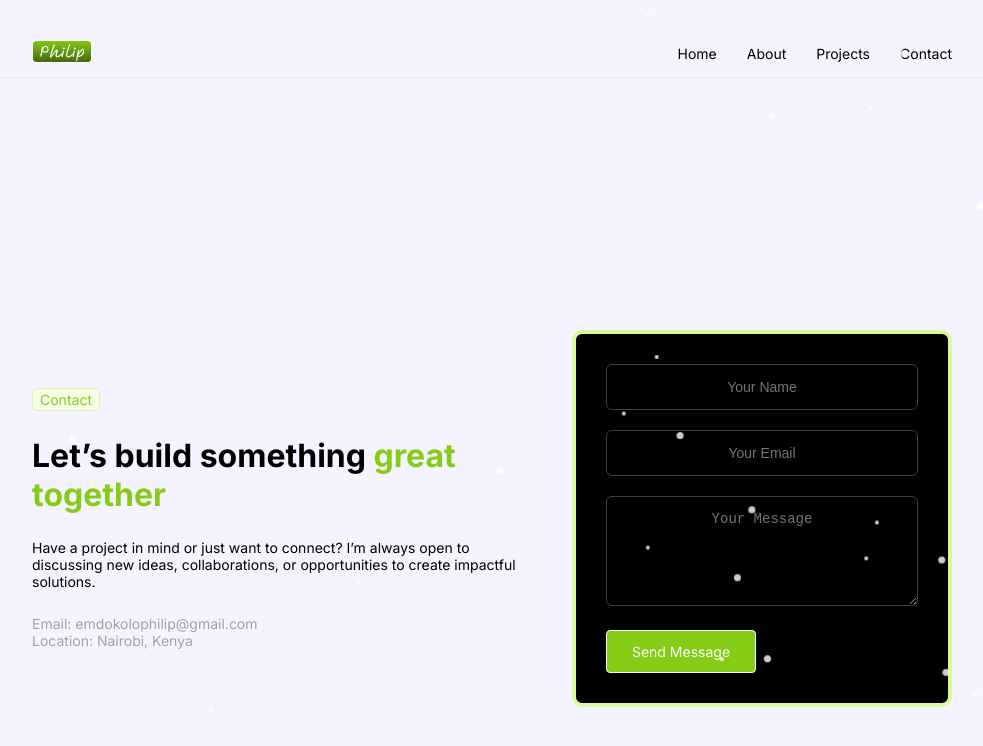
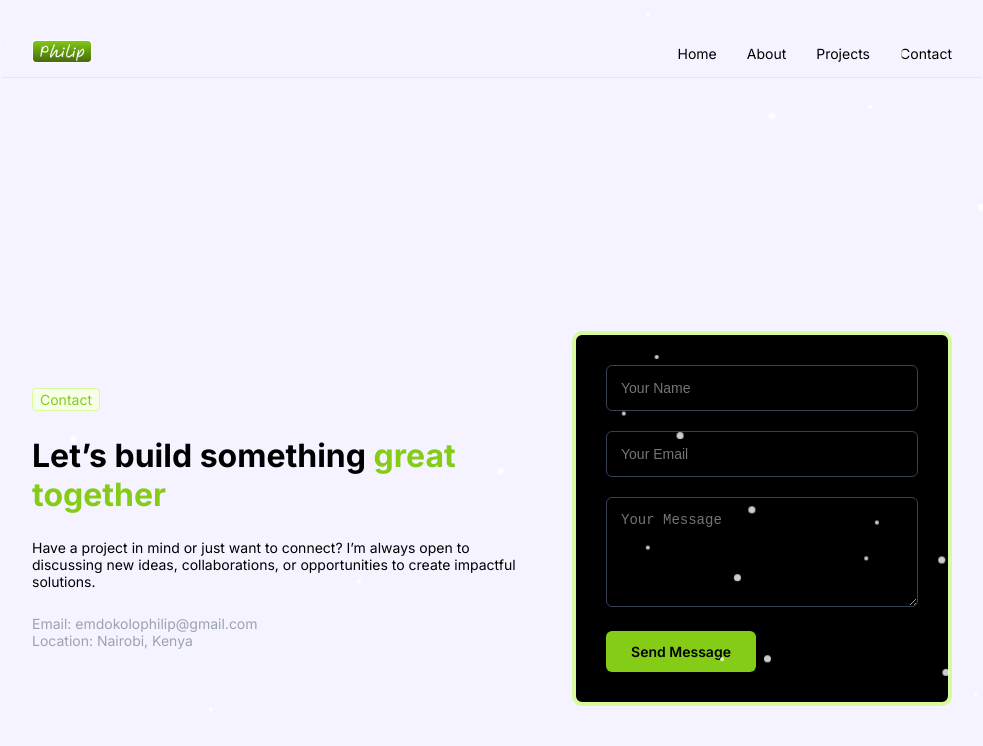
Before and after one commit to phillipmdicullar/portfolio, a React (Vite) app: page /contact in a window 1280 px wide. Shown: the top 746 px of the page, without its empty margins (148-1131 px from the left). Built offline with nearby package versions, Linux system fonts and the light colour scheme; a web font is replaced by a local one.

Commit message:
completed

```diff
--- a/src/Pages/Contact/Contact.css
+++ b/src/Pages/Contact/Contact.css
@@ -7,6 +7,7 @@
     font-family: Inter, sans-serif;
 }
 
+/* LEFT SIDE */
 .contact-left {
     display: flex;
     flex-direction: column;
@@ -34,7 +35,6 @@
 
 .contact-left p {
     font-size: 14px;
-
 }
 
 .contact-info p {
@@ -42,41 +42,70 @@
     color: #9CA3AF;
 }
 
+/* RIGHT SIDE */
 .contact-right {
     flex: 1;
+    width: 100%;
 }
 
+/* FORM */
 .contact-form {
+    width: 100%;
     display: flex;
     flex-direction: column;
     gap: 20px;
+
     background-color: black;
     padding: 30px;
     border-radius: 10px;
     border: 4px solid #D9F99D;
+
+    box-sizing: border-box;
 }
 
+/* INPUTS */
 .input-group input,
 .input-group textarea {
     width: 100%;
-    padding: 14px 100px;
+    padding: 14px;
+
     border-radius: 6px;
     border: 1px solid #374151;
+
     background-color: transparent;
     color: white;
     font-size: 14px;
+
     outline: none;
-    text-align: center;
+    box-sizing: border-box;
 }
 
+/* FOCUS STATE */
 .input-group input:focus,
 .input-group textarea:focus {
     border-color: #84CC16;
 }
 
+/* BUTTON */
+.contact-form button {
+    padding: 12px;
+    border: none;
+    border-radius: 6px;
 
+    background-color: #84CC16;
+    color: black;
+    font-weight: 600;
 
+    cursor: pointer;
+    transition: 0.3s ease;
+}
 
+.contact-form button:hover {
+    transform: scale(1.05);
+    background-color: #a3e635;
+}
+
+/* 📱 MOBILE RESPONSIVE */
 @media (max-width: 768px) {
     .contact {
         flex-direction: column;
@@ -88,7 +117,6 @@
     }
 
     .contact-form {
-
-        padding: 30px;
+        padding: 20px;
     }
 }
```
